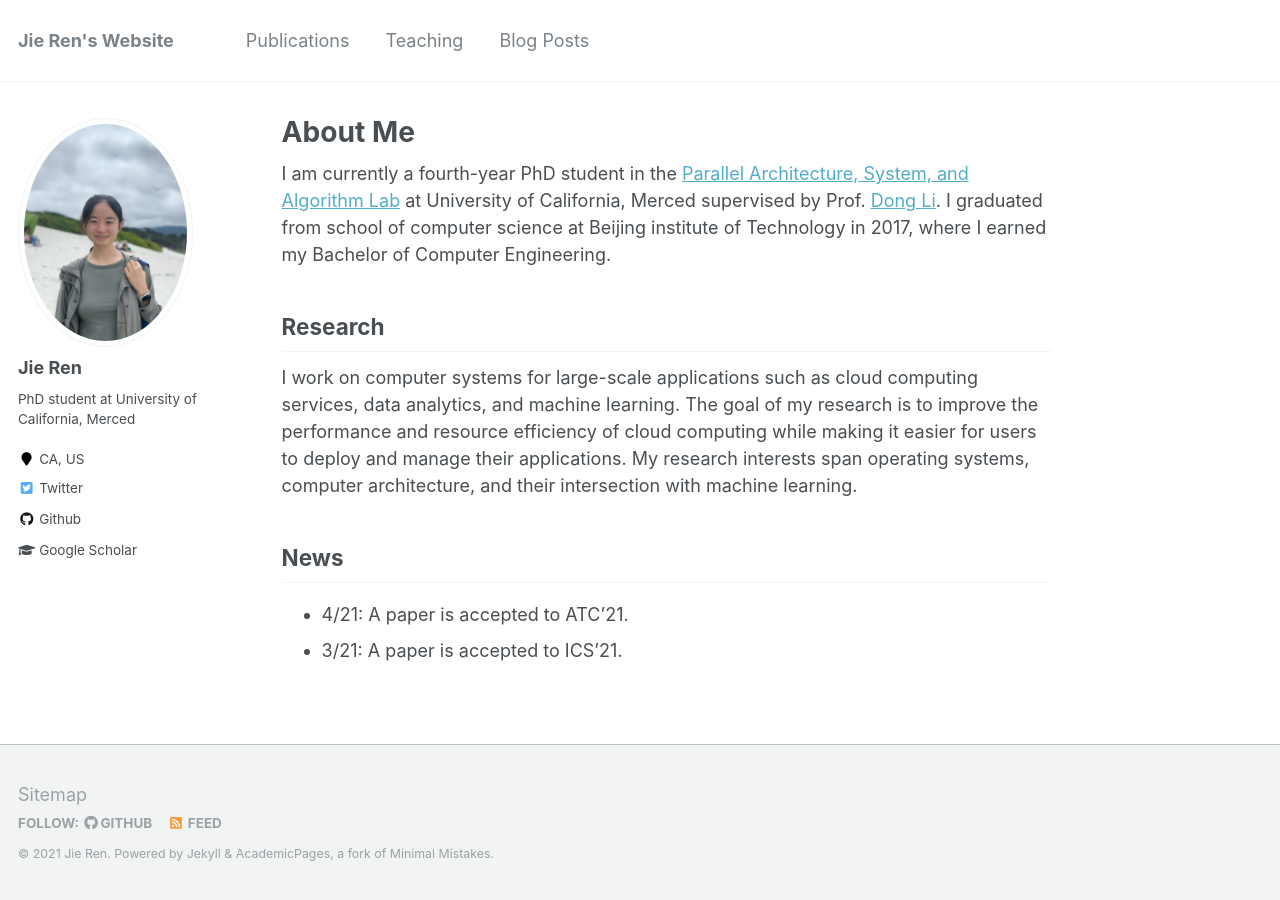
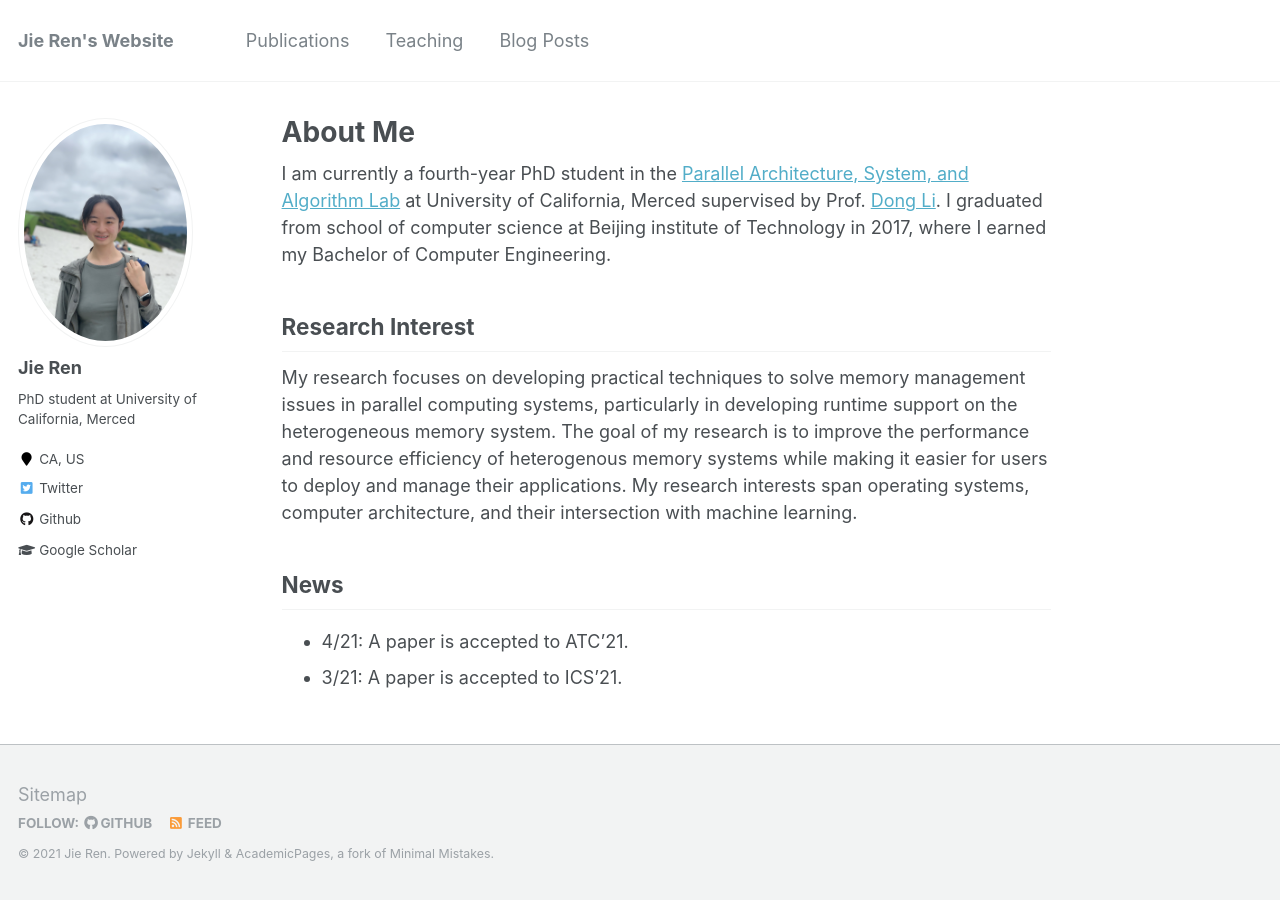
Before and after one commit to jren73/jren73.github.io, a Jekyll site: the page built from _pages/about.md, in a window 1280 px wide. Built offline with Jekyll 4.4.1, drawn with Linux system fonts in a browser that asks for light colours.

Commit message:
Update about.md

```diff
--- a/_pages/about.md
+++ b/_pages/about.md
@@ -10,10 +10,11 @@
 
 I am currently a fourth-year PhD student in the [Parallel Architecture, System, and Algorithm Lab](http://pasalabs.org) at University of California, Merced supervised by Prof. [Dong Li](https://faculty.ucmerced.edu/dong-li/). I graduated from school of computer science at Beijing institute of Technology in 2017, where I earned my Bachelor of Computer Engineering.
 
-Research
+Research Interest
 ----
-
-I work on computer systems for large-scale applications such as cloud computing services, data analytics, and machine learning. The goal of my research is to improve the performance and resource efficiency of cloud computing while making it easier for users to deploy and manage their applications. My research interests span operating systems, computer architecture, and their intersection with machine learning.
+My research focuses on developing practical techniques to solve memory management issues in parallel computing systems, particularly
+in developing runtime support on the heterogeneous memory system.
+The goal of my research is to improve the performance and resource efficiency of heterogenous memory systems while making it easier for users to deploy and manage their applications. My research interests span operating systems, computer architecture, and their intersection with machine learning.
 
 
 News
```
